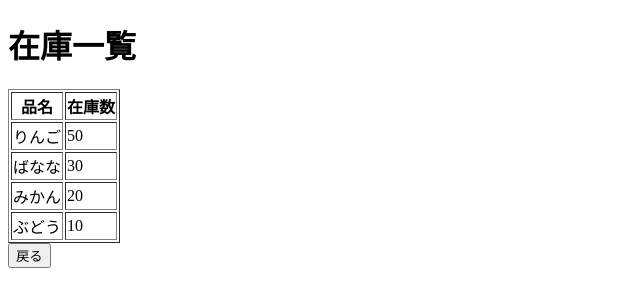
After one commit to takahiro-nagae/work-proto, a Flask app: page /items in a window 1280 px wide. The commit adds this page. Shown: the top 307 px of the page, without its empty margins (0-640 px from the left). Run offline with Flask 3, Linux system fonts and the light colour scheme.

Commit message:
在庫表の作成

```diff
--- a/app.py
+++ b/app.py
@@ -1,12 +1,14 @@
 from flask import Flask, render_template, request
 
-from analyze_number import analyze_number
+from analyze_number import routes as analyze_number
+from items import routes as items
 from template_filter import resource_filter
 
 
 def create_app():
     app = Flask(__name__)
     app.register_blueprint(analyze_number.app)
+    app.register_blueprint(items.items_bp)
 
     app.template_filter('bool_to_symbol')(resource_filter.bool_to_symbol)
 
--- /dev/null
+++ b/items/routes.py
@@ -0,0 +1,13 @@
+import json
+import os
+
+from flask import Blueprint, render_template
+
+items_bp = Blueprint('items', __name__)
+
+
+@items_bp.route('/items')
+def items():
+    with open(os.getcwd() + '/items/stocks.json', 'r', encoding='utf-8') as file:
+        products = json.load(file)
+    return render_template('items.html', products=products)
--- /dev/null
+++ b/items/stocks.json
@@ -0,0 +1,22 @@
+[
+    {
+        "name": "りんご",
+        "price": 100,
+        "stock": 50
+    },
+    {
+        "name": "ばなな",
+        "price": 80,
+        "stock": 30
+    },
+    {
+        "name": "みかん",
+        "price": 60,
+        "stock": 20
+    },
+    {
+        "name": "ぶどう",
+        "price": 120,
+        "stock": 10
+    }
+]
--- a/templates/home.html
+++ b/templates/home.html
@@ -6,10 +6,13 @@
 </head>
 <body>
     <h1>トップページ</h1>
+    <h2>数値の解析</h2>
     <p>好きな数字を入力してください</p>
     <form method="post" action="/analyze_number">
         <input type="number" name="num" />
         <button typ="submit" >送信</button>
     </form>
+    <h2>在庫一覧</h2>
+    <a href ="/items">在庫を確認する</a>
 </body>
 </html>
--- /dev/null
+++ b/templates/items.html
@@ -0,0 +1,27 @@
+<!DOCTYPE html>
+<html lang="en">
+<head>
+    <meta charset="UTF-8">
+    <title>在庫一覧</title>
+</head>
+<body>
+    <h1>在庫一覧</h1>
+    <table border="1">
+        <thead>
+            <tr>
+                <th>品名</th>
+                <th>在庫数</th>
+            </tr>
+        </thead>
+        <tbody>
+            {% for product in products %}
+            <tr>
+                <td>{{ product.name }}</td>
+                <td>{{ product.stock }}</td>
+            </tr>
+            {% endfor %}
+        </tbody>
+    </table>
+    <button type="button" onclick="history.back()">戻る</button>
+</body>
+</html>
```
Also changed, not shown: tests/items/test_routes.py (added, +11 -0 lines), tests/items/__init__.py (added).
